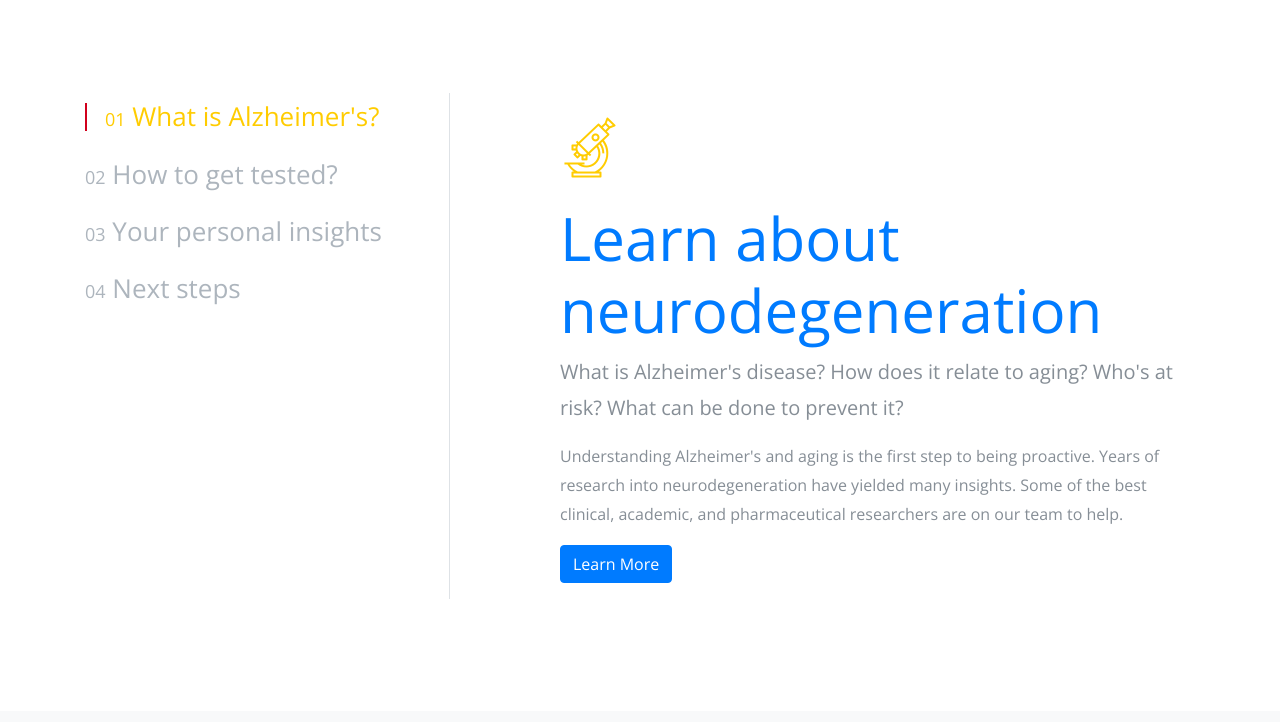
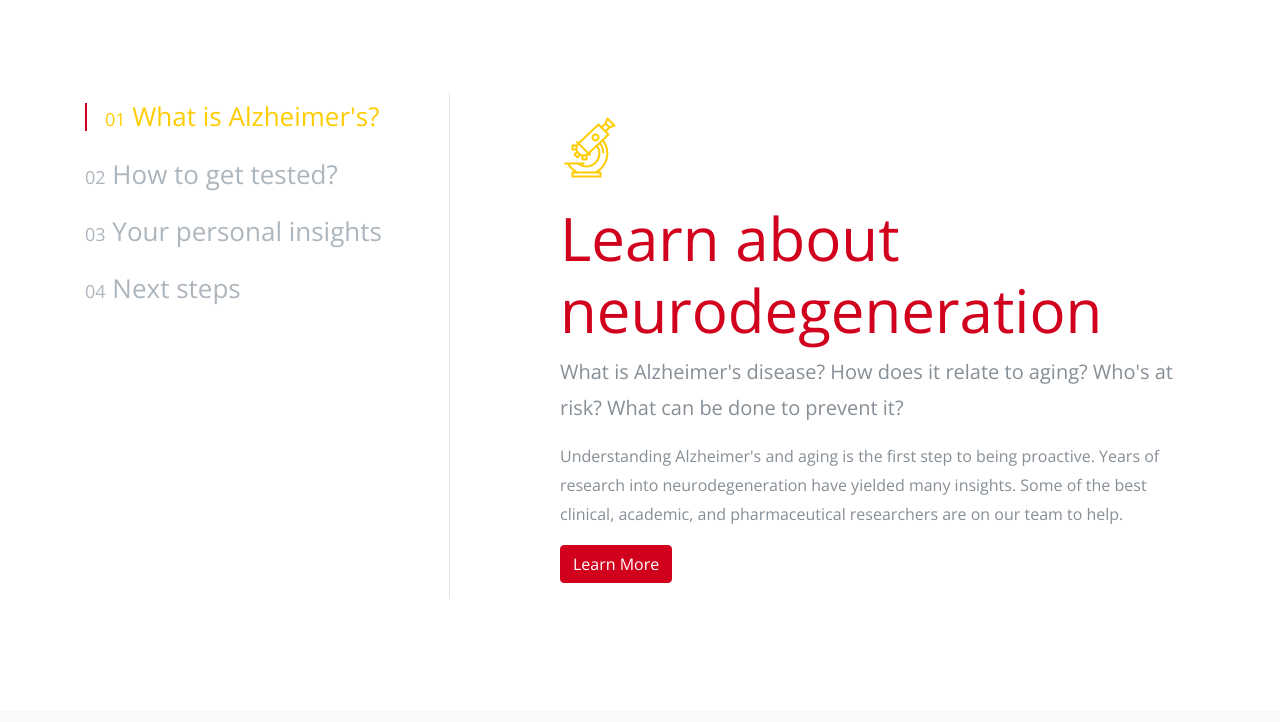
Before and after one commit to LatentSciences/LatentSciences.github.io, a website: page _05demoQ/index.html in a window 1280 px wide. Shown: the part 2078-2800 px from the top of the page. Drawn offline with nearby package versions, Linux system fonts and the light colour scheme; files whose address does not match are found by name.

Commit message:
no more blue!

```diff
--- a/_05demoQ/scss/_variables.scss
+++ b/_05demoQ/scss/_variables.scss
@@ -34,7 +34,7 @@ $grays: map-merge((
   "900": $gray-900
 ), $grays);
 
-$blue:    #007bff !default;
+$blue:    #d1001c !default;
 $indigo:  #6610f2 !default;
 $purple:  #6f42c1 !default;
 $pink:    #e83e8c !default;
```
Also changed, not shown: _05demoQ/css/bootstrap.css, _05demoQ/fonts/flaticon/font/_flaticon.scss (line endings or trailing spaces), _05demoQ/scss/_custom.scss (line endings or trailing spaces), _05demoQ/scss/style.scss (line endings or trailing spaces), dist/css/style.css.
